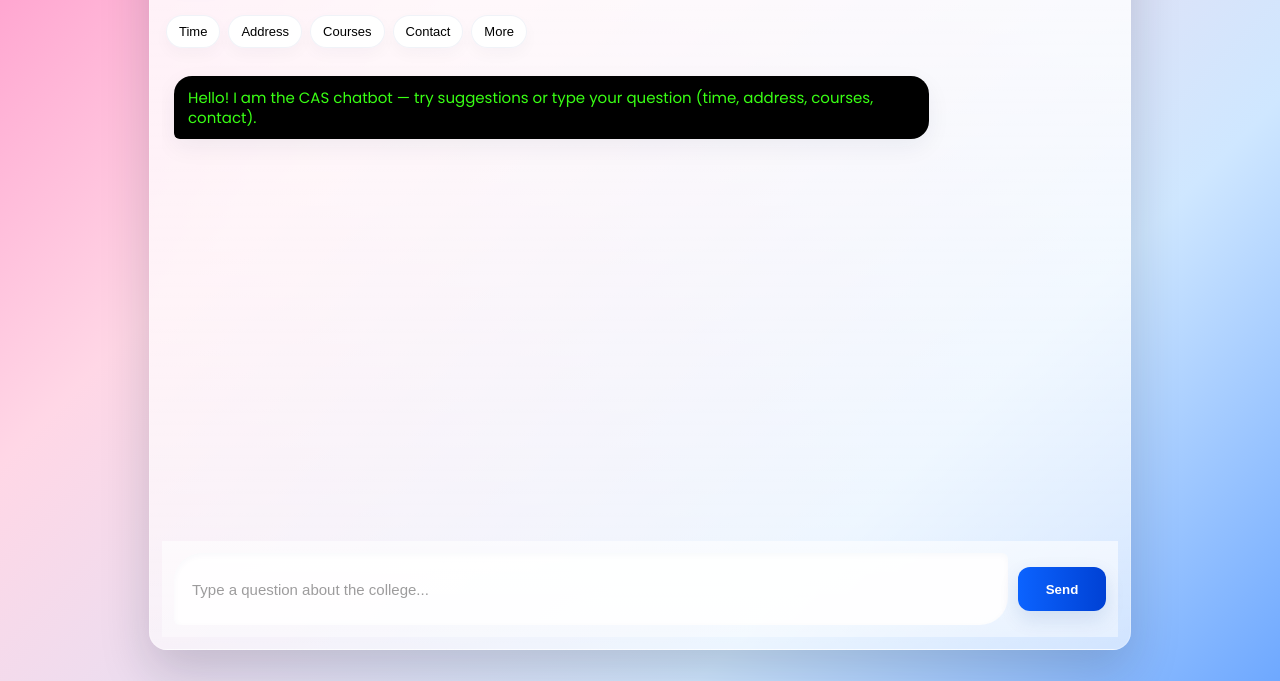
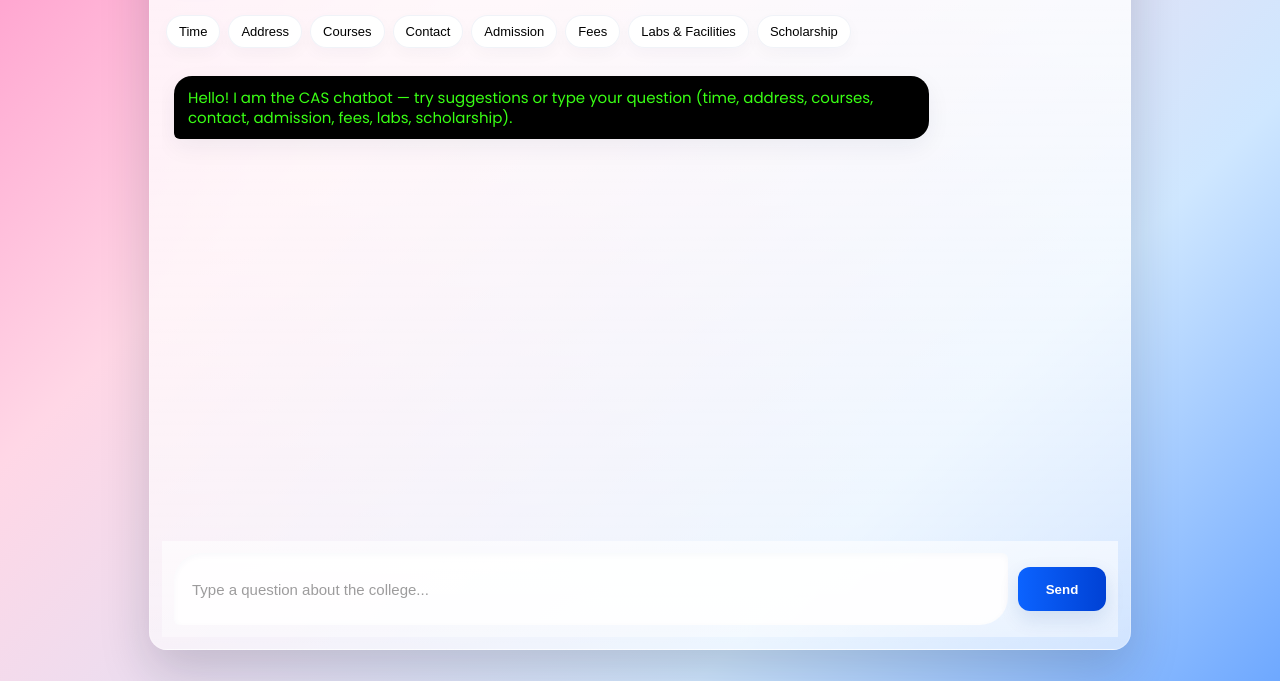
Before and after one commit to blankuser-2k/Cas-chatboat, a plain HTML site: page chat.html in a window 1280 px wide. Shown: the part 119-800 px from the top of the page. Drawn offline with Linux system fonts and the light colour scheme.

Commit message:
Enhance chatbot suggestions and responses
Updated chatbot suggestions and knowledge base responses.

```diff
--- a/chat.html
+++ b/chat.html
@@ -1,4 +1,4 @@
-              <!doctype html>
+<!doctype html>
 <html lang="en">
 <head>
   <meta charset="utf-8" />
@@ -90,7 +90,10 @@
         <button class="suggest-btn" data-query="address">Address</button>
         <button class="suggest-btn" data-query="courses">Courses</button>
         <button class="suggest-btn" data-query="contact">Contact</button>
-        <button class="suggest-btn" data-query="more">More</button>
+        <button class="suggest-btn" data-query="admission">Admission</button>
+        <button class="suggest-btn" data-query="fees">Fees</button>
+        <button class="suggest-btn" data-query="labs">Labs & Facilities</button>
+        <button class="suggest-btn" data-query="scholarship">Scholarship</button>
       </div>
 
       <div id="chatbox" role="log" aria-live="polite"></div>
@@ -102,12 +105,11 @@
     </div>
   </div>
 
-  <!-- Inline script included so chat works even if external script not loaded -->
   <script>
-    // Knowledge base
+    // Knowledge base with all details
     const knowledge = [
       { q: ["time","timing","hours"], a: "College time is 9:30 AM to 3:45 PM." },
-      { q: ["address","location","where","address:"], a:
+      { q: ["address","location","where"], a:
           "College Address: The Principal, College of Applied Science, Vattamkulam, Nellissery, Sukapuram (P.O.), Edappal, Malappuram, Kerala, PIN - 679576." },
       { q: ["phone","contact","telephone"], a: "Phone: 0494 2689655" },
       { q: ["email","mail"], a: "Email: casvattamkulam@ihrd.ac.in" },
@@ -115,6 +117,24 @@
           "Courses: B.Sc (Computer Science), B.Sc (Electronics), BCA, B.Com with Computer Application, M.Sc (Computer Science), M.Com (Finance)." },
       { q: ["about","more","information","established"], a:
           "CAS Vattamkulam was established in 2005 by IHRD. Affiliated to University of Calicut. Located ~3 km from Edappal and offers UG & PG programs." },
+      { q: ["cas","what is cas","cas meaning"], a:
+          "CAS stands for College of Applied Science, Vattamkulam." },
+      { q: ["affiliation","university","calicut university"], a:
+          "The college is affiliated by Calicut University." },
+      { q: ["admission"], a:
+          "Admission details can be obtained from the college. Contact: Phone 0494 2689655 | Email: casvattamkulam@ihrd.ac.in" },
+      { q: ["fee","fees","fee structure"], a:
+          "Fee structure depends on the course. Please contact the college at Phone: 0494 2689655 or Email: casvattamkulam@ihrd.ac.in." },
+      { q: ["scholarship","scholarships"], a:
+          "Scholarships are available for eligible students." },
+      { q: ["seminar hall"], a:
+          "The college has a seminar hall to conduct seminars." },
+      { q: ["computer lab","electronics lab","library","labs","facilities"], a:
+          "The college has Computer Lab, Electronics Lab, Library, Fitness Program, NSS, Canteen, Career Guidance Cell, Placement Cell, Boomitresena Club, and ED Club to encourage entrepreneurship." },
+      { q: ["exams","syllabus","exam"], a:
+          "Exams and syllabus are provided and conducted by Calicut University." },
+      { q: ["more info","tell me more","any more"], a:
+          "Ask me if you want to know any more about the college." }
     ];
 
     function escapeHtml(str) {
@@ -145,7 +165,7 @@
           if (lower.includes(k)) return item.a;
         }
       }
-      return null;
+      return "I understand what you asked. Please contact the college: Phone 0494 2689655 | Email: casvattamkulam@ihrd.ac.in";
     }
 
     function showTyping() {
@@ -174,18 +194,15 @@
       tNode.remove();
 
       const answer = findAnswer(text);
-      if (answer) appendBubble("bot", escapeHtml(answer));
-      else appendBubble("bot", escapeHtml("Sorry, I don't understand. Ask about timing, courses, address, phone or email."));
+      appendBubble("bot", escapeHtml(answer));
     }
 
     function sendMessage() { sendMessageWithText(userInput.value.trim()); }
 
-    // attach suggestion buttons
     document.querySelectorAll(".suggest-btn").forEach(btn=>{
       btn.addEventListener("click", (e)=>{
         const q = e.currentTarget.getAttribute("data-query");
-        const map = { "timing":"timing", "address":"address", "courses":"courses", "contact":"contact", "more":"more" };
-        sendMessageWithText(map[q] || q);
+        sendMessageWithText(q);
       });
     });
 
@@ -193,7 +210,7 @@
     userInput.addEventListener("keydown", (e)=>{ if (e.key === "Enter") sendMessage(); });
 
     // initial greeting
-    appendBubble("bot", "Hello! I am the CAS chatbot — try suggestions or type your question (time, address, courses, contact).");
+    appendBubble("bot", "Hello! I am the CAS chatbot — try suggestions or type your question (time, address, courses, contact, admission, fees, labs, scholarship).");
   </script>
 </body>
-        </html>
+</html>
```
